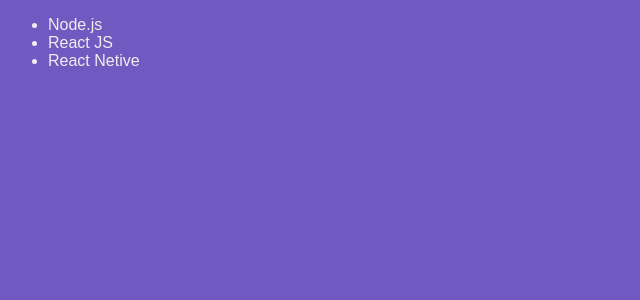
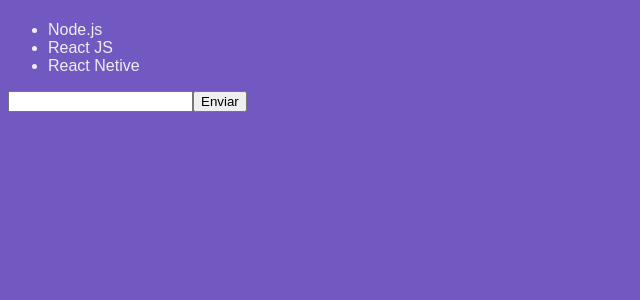
Before and after one commit to vitalves/react-estrutura, a React app: page / in a window 1280 px wide. Shown: the top 300 px of the page, without its empty margins (0-640 px from the left). Built offline with nearby package versions, Linux system fonts and the light colour scheme.

Commit message:
Estado & Imutabilidade

```diff
--- a/src/components/TechList.js
+++ b/src/components/TechList.js
@@ -5,23 +5,43 @@
   // para usar status sem um constructor:
   // yarn add @babel/plugin-proposal-class-properties -D
   state = {
+    newTech: '',
     techs: [
       'Node.js',
       'React JS',
       'React Netive',
-    ]
+    ],
   };
 
+  handleInputChange = e => {
+    // console.log(e.target.value);
+    this.setState({ newTech: e.target.value })
+  }
+
+  handleSubmit = e => {
+    e.preventDefault();
+    // console.log(this.state.newTech);
+    this.setState({
+      techs: [...this.state.techs, this.state.newTech ],
+      newTech: '',
+    });
+  }
 
   render() {
-    console.log(this.state);
-
+    // console.log(this.state);
     return(
-      <ul>
-        <li>Node.js</li>
-        <li>React JS</li>
-        <li>React Netive</li>
-      </ul>
+      <form onSubmit={this.handleSubmit}>
+        <h1> {/* this.state.newTech */ } </h1>
+        <ul>
+          { this.state.techs.map(tech => <li key={tech}>{tech}</li>) }
+        </ul>
+        <input
+          type="text"
+          onChange={this.handleInputChange}
+          value={this.state.newTech}
+        />
+        <button type="submit">Enviar</button>
+      </form>
     );
   }
 }
```
